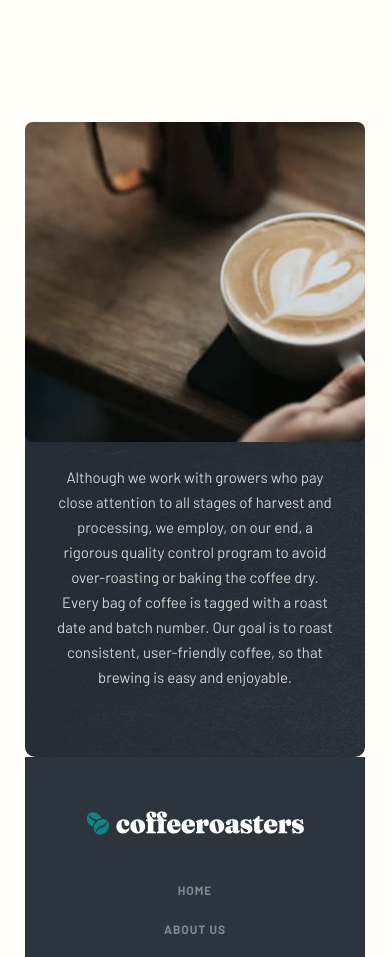
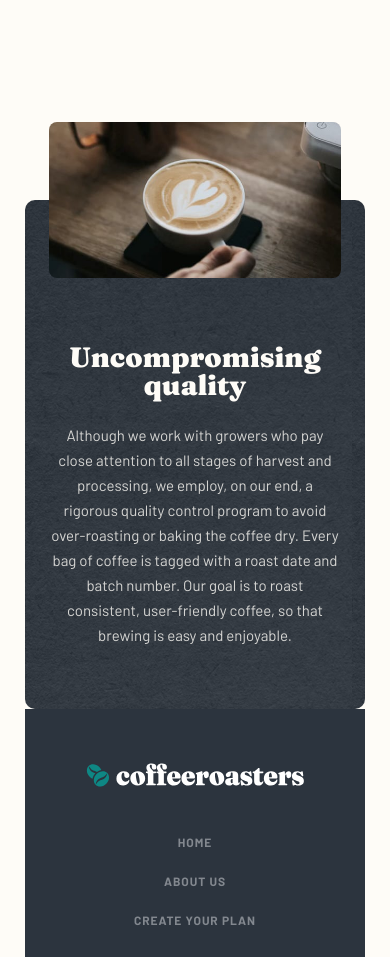
Before and after one commit to VladimirVolvakov/coffeeroasters-react-app, a React (Create React App) app: page / in a window 390 px wide. Shown: the part 1485-2442 px from the top of the page. Built offline with nearby package versions, Linux system fonts and the light colour scheme; the HTML template or start-up script is replaced by a standard one.

Commit message:
fix: fix styles for media query <=550px & <=475px for SectionQuality component

```diff
--- a/src/layout/SectionQuality.css
+++ b/src/layout/SectionQuality.css
@@ -31,9 +31,9 @@
 .quality__image {
   background: url("../../public/assets/about/desktop/image-quality.jpg"),
     lightgray 0px 0px / 100% 100% no-repeat;
+  background-size: cover;
   width: 40.09%;
   height: 47.4rem;
-  object-fit: cover;
   border-radius: 0.8rem;
   position: relative;
   top: -16.4rem;
@@ -92,10 +92,46 @@
   .quality__image {
     background: url("../../public/assets/about/tablet/image-quality.jpg"),
       lightgray 0px 0px / 100% 100% no-repeat;
-    width: 100%;
+    background-position: center;
+    background-size: cover;
+    width: 86.06%;
     max-width: 57.3rem;
     height: 32rem;
     position: absolute;
     top: -16rem;
   }
 }
+
+@media only screen and (max-width: 550px) {
+  .quality {
+    height: 50.9rem;
+    padding: 0 7.34% 6.1rem;
+    margin-top: 7.8rem;
+    background: url("../../public/assets/about/mobile/bg-quality.png"),
+      var(--color-footer) 0px 0px / 100% 100% no-repeat;
+  }
+
+  .quality__heading {
+    font-size: 2.8rem;
+    line-height: 2.8rem;
+    text-align: center;
+  }
+
+  .quality__description {
+    width: 100%;
+  }
+}
+
+@media only screen and (max-width: 475px) {
+  .quality__image {
+    background: url("../../public/assets/about/mobile/image-quality.jpg"),
+      lightgray 0px 0px / 100% 100% no-repeat;
+    background-position: center;
+    background-size: cover;
+    width: 85.68%;
+    max-width: none;
+    height: 15.6rem;
+    position: absolute;
+    top: -7.8rem;
+  }
+}
```
Also changed, not shown: public/assets/about/mobile/bg-quality.png (added), public/assets/about/mobile/image-quality.jpg (added).
